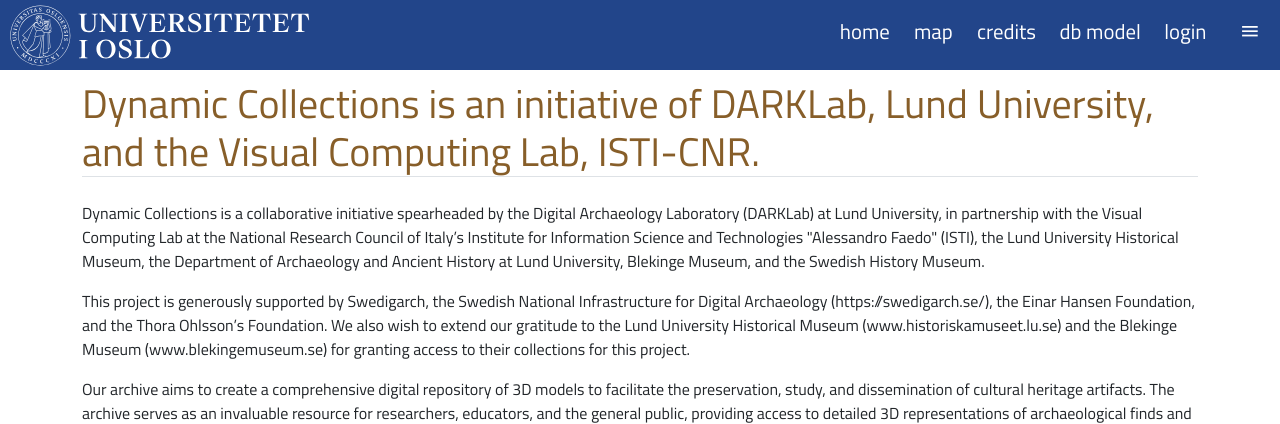
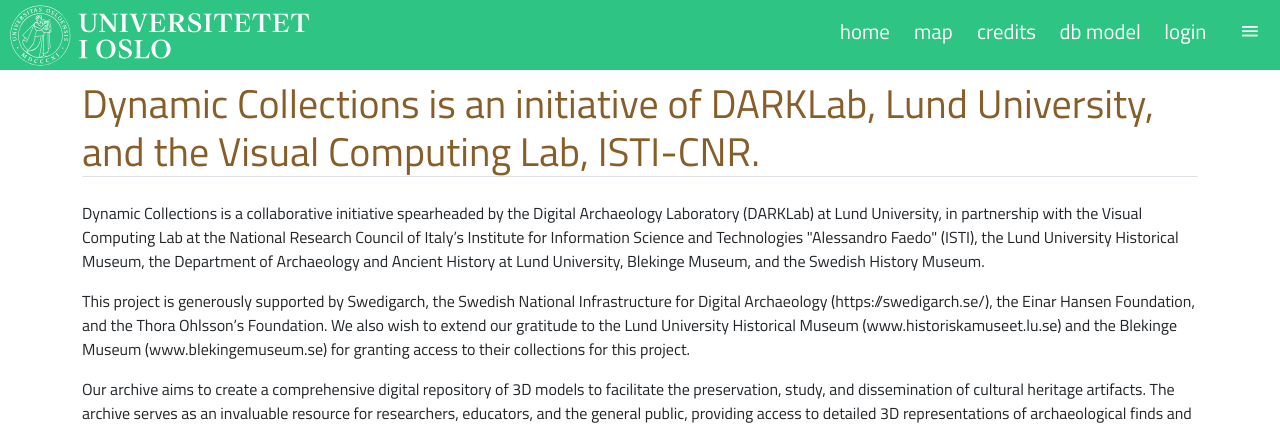
Before and after one commit to hallvard-indgjerd/bitfrost2, a PHP site: page /credits.php in a window 1280 px wide. Shown: the top 424 px of the page. Run offline with PHP 8.4, Linux system fonts and the light colour scheme; some libraries are stand-ins or nearby versions.

Commit message:
Update header background color to UiO green

```diff
--- a/css/main.css
+++ b/css/main.css
@@ -1,5 +1,5 @@
 html, body{position:relative; font-family: 'Titillium Web', sans-serif;padding:0; margin:0;}
-header{position: fixed; top: 0; left: 0; width: 100%; height:70px; padding:5px 0 5px 10px; color:#fff; background-color: #22458a; display: flex; flex-direction: row; justify-content: space-between; align-items: center;z-index:1000;}
+header{position: fixed; top: 0; left: 0; width: 100%; height:70px; padding:5px 0 5px 10px; color:#fff; background-color: #2EC483; display: flex; flex-direction: row; justify-content: space-between; align-items: center;z-index:1000;}
 header > #headerLogo{width:300px; height:70px; background-image: url("../img/logo/uio-logo.svg"); background-position: left; background-repeat: no-repeat; background-size: contain;}
 header > #headerLink{text-align: center;}
 header > #headerLink > a{min-width:60px; width:auto; height:70px; padding:0 10px; color:#fff; display: inline-block; text-align: center; font-size:1.3rem; line-height: 3;}
```
